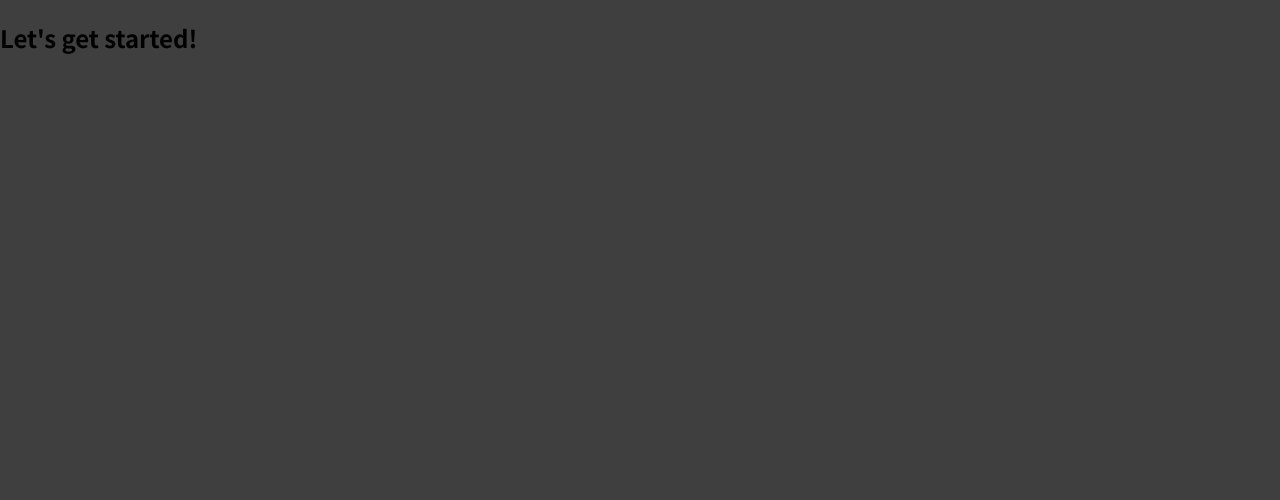
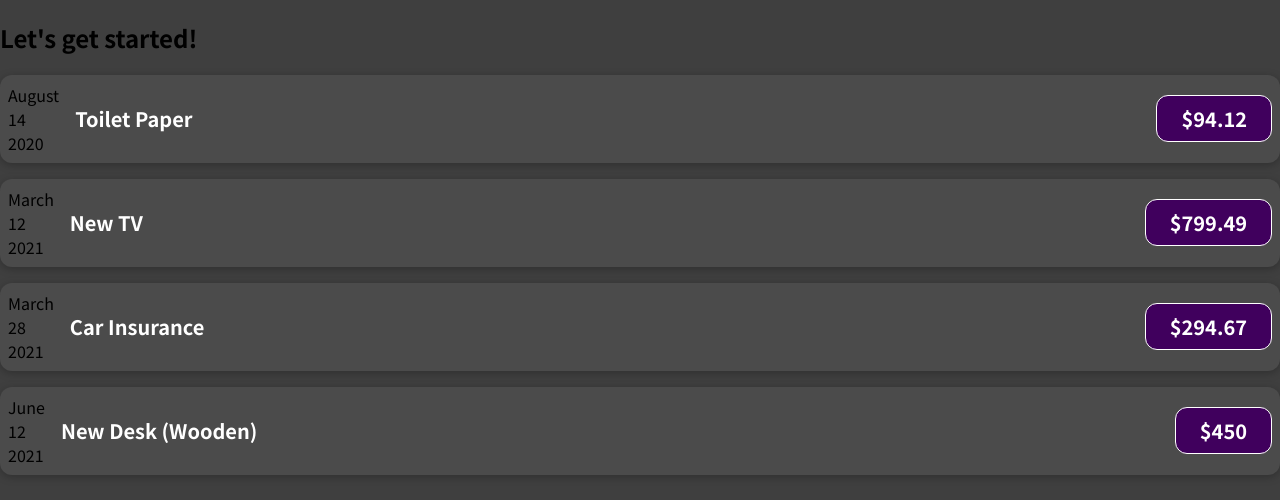
Before and after one commit to lucasdreher/react-complete-guide-app1, a JavaScript app: page / in a window 1280 px wide. Shown: the top 500 px of the page. Built offline with nearby package versions, Linux system fonts and the light colour scheme.

Commit message:
ExpenseItem component

```diff
--- a/src/App.js
+++ b/src/App.js
@@ -1,9 +1,37 @@
+import ExpenseItem from './components/ExpenseItem';
+
 function App() {
-  return (
-    <div>
-      <h2>Let's get started!</h2>
-    </div>
-  );
+	const expenses = [
+		{
+			id: 'e1',
+			title: 'Toilet Paper',
+			amount: 94.12,
+			date: new Date(2020, 7, 14)
+		},
+		{ id: 'e2', title: 'New TV', amount: 799.49, date: new Date(2021, 2, 12) },
+		{
+			id: 'e3',
+			title: 'Car Insurance',
+			amount: 294.67,
+			date: new Date(2021, 2, 28)
+		},
+		{
+			id: 'e4',
+			title: 'New Desk (Wooden)',
+			amount: 450,
+			date: new Date(2021, 5, 12)
+		}
+	];
+
+	return (
+		<div>
+			<h2>Let's get started!</h2>
+			<ExpenseItem title={expenses[0].title} amount={expenses[0].amount} date={expenses[0].date} />
+			<ExpenseItem title={expenses[1].title} amount={expenses[1].amount} date={expenses[1].date} />
+			<ExpenseItem title={expenses[2].title} amount={expenses[2].amount} date={expenses[2].date} />
+			<ExpenseItem title={expenses[3].title} amount={expenses[3].amount} date={expenses[3].date} />
+		</div>
+	);
 }
 
 export default App;
--- /dev/null
+++ b/src/components/ExpenseItem.css
@@ -0,0 +1,56 @@
+.expense-item {
+	display: flex;
+	justify-content: space-between;
+	align-items: center;
+	box-shadow: 0 2px 8px rgba(0, 0, 0, 0.25);
+	padding: 0.5rem;
+	margin: 1rem 0;
+	border-radius: 12px;
+	background-color: #4b4b4b;
+}
+
+.expense-item__description {
+	display: flex;
+	flex-direction: column;
+	gap: 1rem;
+	align-items: flex-end;
+	flex-flow: column-reverse;
+	justify-content: flex-start;
+	flex: 1;
+}
+
+.expense-item h2 {
+	color: #3a3a3a;
+	font-size: 1rem;
+	flex: 1;
+	margin: 0 1rem;
+	color: white;
+}
+
+.expense-item__price {
+	font-size: 1rem;
+	font-weight: bold;
+	color: white;
+	background-color: #40005d;
+	border: 1px solid white;
+	padding: 0.5rem;
+	border-radius: 12px;
+}
+
+@media (min-width: 580px) {
+	.expense-item__description {
+		flex-direction: row;
+		align-items: center;
+		justify-content: flex-start;
+		flex: 1;
+	}
+
+	.expense-item__description h2 {
+		font-size: 1.25rem;
+	}
+
+	.expense-item__price {
+		font-size: 1.25rem;
+		padding: 0.5rem 1.5rem;
+	}
+}
--- /dev/null
+++ b/src/components/ExpenseItem.js
@@ -0,0 +1,23 @@
+import './ExpenseItem.css';
+
+function ExpenseItem(props) {
+	const month = props.date.toLocaleString('en-US', { month: 'long' });
+	const day = props.date.toLocaleString('en-US', { day: '2-digit' });
+	const year = props.date.getFullYear();
+
+	return (
+		<div className="expense-item">
+			<div>
+				<div>{month}</div>
+				<div>{day}</div>
+				<div>{year}</div>
+			</div>
+			<div className="expense-item__description">
+				<h2>{props.title}</h2>
+				<div className="expense-item__price">${props.amount}</div>
+			</div>
+		</div>
+	);
+}
+
+export default ExpenseItem;
```
